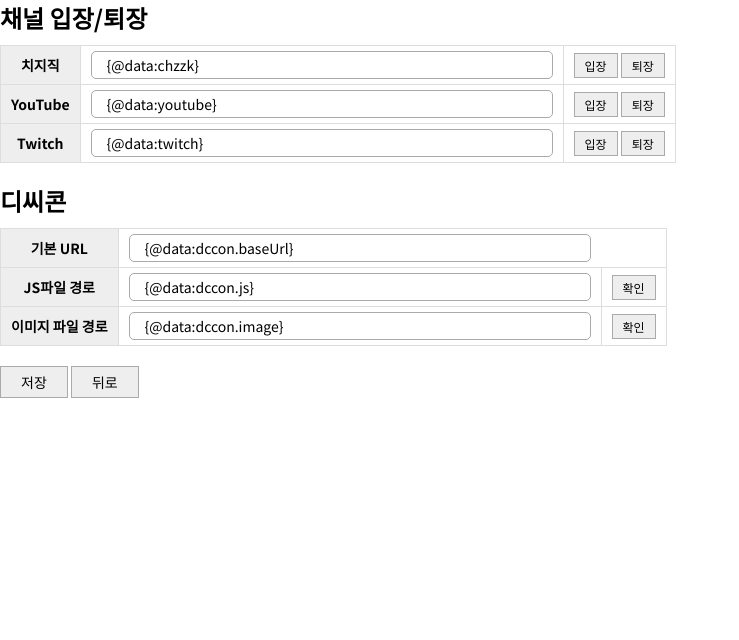
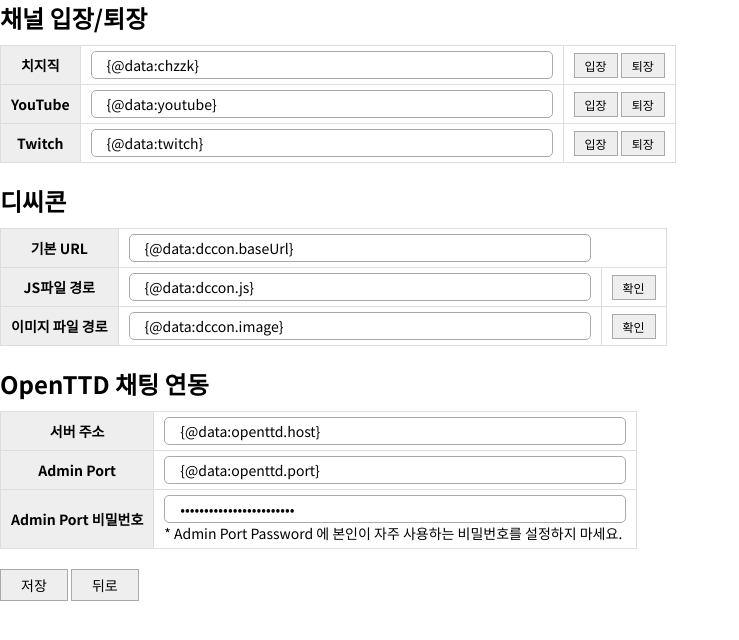
Before and after one commit to telk5093/TKbot, a website: page public/settings.html in a window 1280 px wide. Shown: the whole page, without its empty margins (0-739 px from the left). Drawn offline with Linux system fonts and the light colour scheme.

Commit message:
Add: OpenTTD 채팅 연동 설정 추가

```diff
--- a/public/css/common.css
+++ b/public/css/common.css
@@ -115,3 +115,10 @@ table .head {
     text-align: center;
     background-color: #eeeeee;
 }
+
+form.login {
+    margin: 30px;
+}
+form.login input {
+    margin-bottom: 5px;
+}
--- a/public/settings.html
+++ b/public/settings.html
@@ -60,6 +60,30 @@
         </table>
         <br />
 
+        <h4>OpenTTD 채팅 연동</h4>
+        <table>
+            <thead>
+            </thead>
+            <tbody>
+                <tr>
+                    <td class="head">서버 주소</td>
+                    <td class="body" colspan="2"><input type="text" name="openttd.host" placeholder="OpenTTD 서버 주소를 입력하세요 (eg. ottd.example.com)" value="{@data:openttd.host}" /></td>
+                </tr>
+                <tr>
+                    <td class="head">Admin Port</td>
+                    <td class="body" colspan="2"><input type="text" name="openttd.port" placeholder="OpenTTD 서버 Admin Port(server_admin_port) 값을 입력하세요.  (eg. 3977)" value="{@data:openttd.port}" /></td>
+                </tr>
+                <tr>
+                    <td class="head">Admin Port 비밀번호</td>
+                    <td class="body" colspan="2">
+                        <input type="password" name="openttd.password" placeholder="OpenTTD 서버 Admin Port Password를 입력하세요" value="{@data:openttd.password}" />
+                        <br />* Admin Port Password 에 본인이 자주 사용하는 비밀번호를 설정하지 마세요.
+                    </td>
+                </tr>
+            </tbody>
+        </table>
+        <br />
+
         <button type="submit">저장</button>
         <button type="button" onclick="location.href='/';">뒤로</button>
     </form>
```
Also changed, not shown: modules/app.js (+10 -1 lines), public/login.html (+2 -2 lines).
